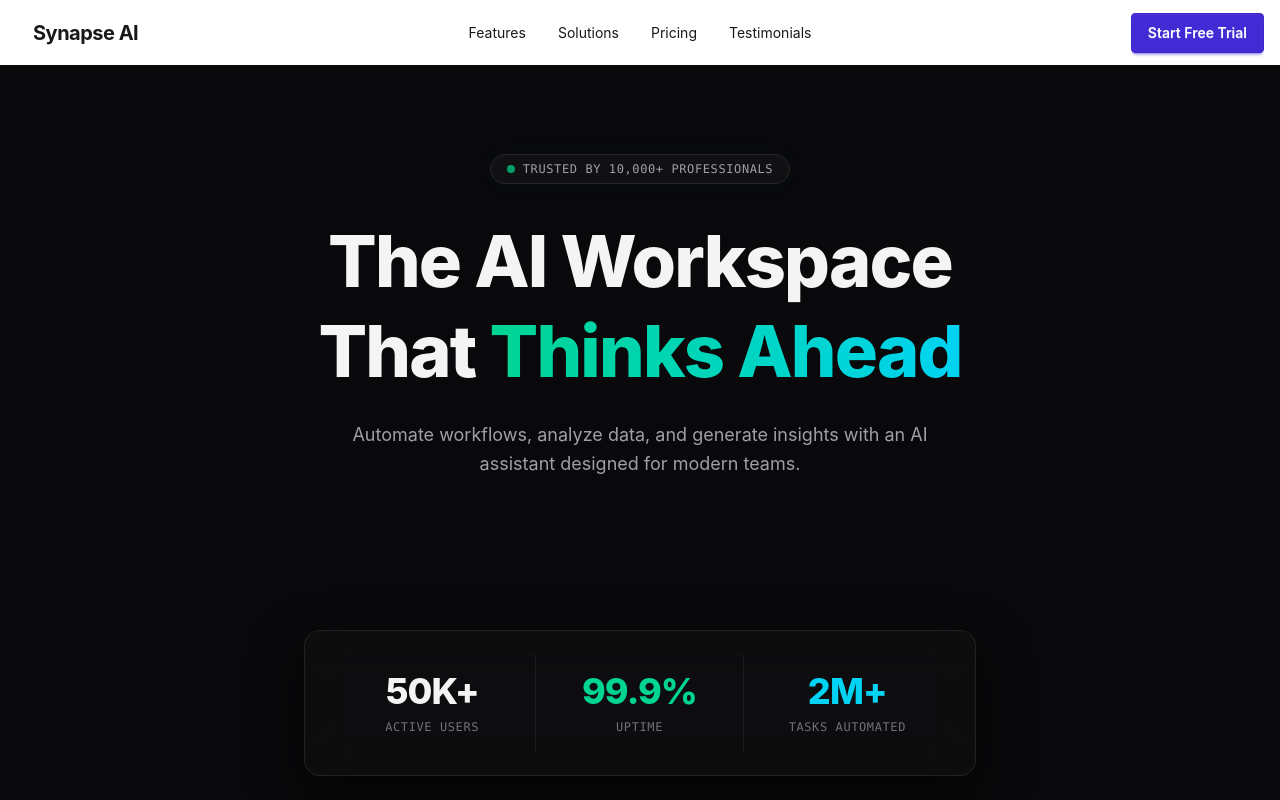
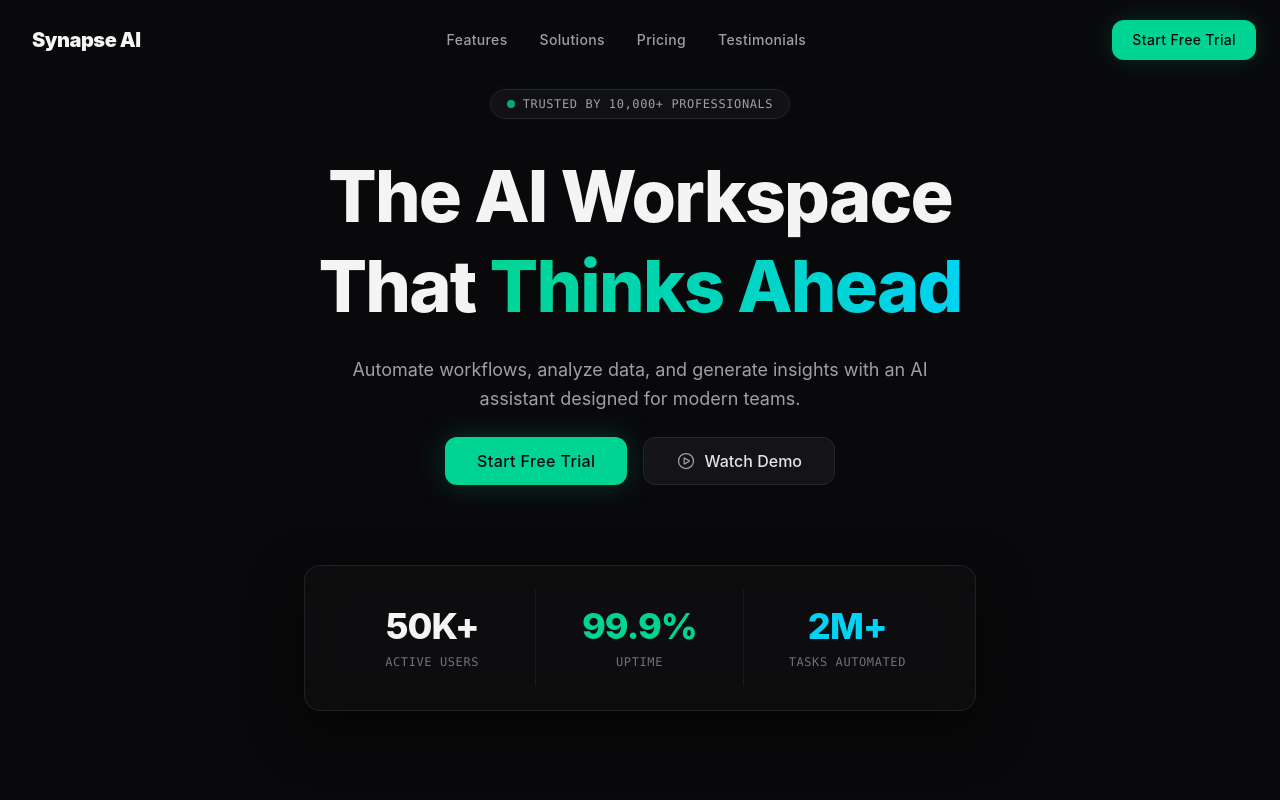
Before and after one commit to Zannatmawa/synapse-ai, a Next.js app: page / in a window 1280 px wide. Shown: the top 800 px of the page. Built offline with nearby package versions, Linux system fonts and the light colour scheme.

Commit message:
feat: initialize layout components including Hero, NavigationBar, and Main container with GSAP animations

```diff
--- a/app/components/Main.tsx
+++ b/app/components/Main.tsx
@@ -1,6 +1,6 @@
 import React from 'react'
 import HeroSection from './sections/Hero'
-// import FeaturesSection from './sections/Features'
+import FeaturesSection from './sections/Features'
 // import HowItWorksSection from './sections/HowItWorks'
 // import TestimonialsSection from './sections/Testimonials'
 // import PricingSection from './sections/Pricing'
@@ -10,8 +10,8 @@
     return (
         <>
             <HeroSection />
-            {/* <FeaturesSection />
-            <HowItWorksSection />
+            <FeaturesSection />
+            {/* <HowItWorksSection />
             <TestimonialsSection />
             <PricingSection />
             <CtaSection /> */}
--- a/app/components/sections/Hero.tsx
+++ b/app/components/sections/Hero.tsx
@@ -21,13 +21,13 @@
             duration: 1,
             delay: 0.5,
         });
-        gsap.from(".hero-btn", {
-            scale: 0.8,
-            opacity: 0,
-            duration: 0.8,
-            delay: 0.6,
-            overwrite: "auto",
-        });
+        // gsap.from(".hero-btn", {
+        //     scale: 0.8,
+        //     opacity: 0,
+        //     duration: 0.8,
+        //     delay: 0.6,
+        //     overwrite: "auto",
+        // });
 
         gsap.from(".reveal-text", {
             yPercent: 100,
--- a/app/components/sections/NavigationBar.tsx
+++ b/app/components/sections/NavigationBar.tsx
@@ -1,56 +1,129 @@
+// "use client";
+// import { useGSAP } from '@gsap/react';
+// import gsap from 'gsap';
+// import React from 'react'
+
+// const NavigationBar = () => {
+//     useGSAP(() => {
+//         const navTween = gsap.timeline({
+//             scrollTrigger: {
+//                 trigger: ".navbar",
+//                 start: "bottom top",
+//             }
+//         });
+//         navTween.fromTo(".nav-bar", { backgroundColor: 'transparent' },
+//             {
+//                 backgroundColor: "#00000050",
+//                 backgroundBlur: "blur(10px)",
+//                 duration: 1,
+//                 ease: "power1.inOut"
+//             });
+//     })
+
+//     return (
+//         <div className="navbar bg-black text-white  shadow-sm px-4">
+//             <div className="navbar-start">
+//                 <div className="dropdown">
+//                     <div tabIndex={0} role="button" className="btn btn-ghost lg:hidden">
+//                         <svg xmlns="http://www.w3.org/2000/svg" className="h-5 w-5" fill="none" viewBox="0 0 24 24" stroke="currentColor">
+//                             <path strokeLinecap="round" strokeLinejoin="round" strokeWidth="2" d="M4 6h16M4 12h8m-8 6h16" />
+//                         </svg>
+//                     </div>
+//                     <ul
+//                         // tabIndex="-1"
+//                         className="menu  menu-sm dropdown-content bg-base-100 rounded-box z-[1] mt-3 w-52 p-2 shadow">
+//                         <li><a>Features</a></li>
+//                         <li><a>Solutions</a></li>
+//                         <li><a>Pricing</a></li>
+//                         <li><a>Testimonials</a></li>
+//                     </ul>
+//                 </div>
+//                 <a className="btn btn-ghost text-xl font-bold tracking-tight">Synapse AI</a>
+//             </div>
+
+//             <div className="navbar-center nav-bar hidden lg:flex">
+//                 <ul className="menu menu-horizontal px-1 gap-2">
+//                     <li><a>Features</a></li>
+//                     <li><a>Solutions</a></li>
+//                     <li><a>Pricing</a></li>
+//                     <li><a>Testimonials</a></li>
+//                 </ul>
+//             </div>
+
+//             <div className="navbar-end">
+//                 <a className="btn btn-primary text-white">Start Free Trial</a>
+//             </div>
+//         </div>
+//     )
+// }
+
+// export default NavigationBar
+"use client";
+import { useGSAP } from '@gsap/react';
 import gsap from 'gsap';
-import React from 'react'
+import { ScrollTrigger } from 'gsap/ScrollTrigger';
+import React from 'react';
+
+if (typeof window !== "undefined") {
+    gsap.registerPlugin(ScrollTrigger);
+}
 
 const NavigationBar = () => {
-    //     useGSAP()=> {
-    //     const navTween = gsap.timeline({
-    //         scrollTrigger: {
-    //             trigger: "navbar",
-    //             start: "bottom top",
-    //         }
-    //     });
-    //     navTween, fromTo('nav', { backgroundColor: "transparent" }, { backgroundColor: "#090a0f" },
-    //         backgroundFilter: "blur(10px)",
-    //         duration: 0.5,,
-    //         ease: "power1.inOut"
-    //     });
+    useGSAP(() => {
+        gsap.to(".nav-container", {
+            backgroundColor: "rgba(9, 10, 15, 0.4)",
+            backdropFilter: "blur(12px)",
+            borderColor: "rgba(255, 255, 255, 0.08)",
+            boxShadow: "0 4px 30px rgba(0, 0, 0, 0.2)",
+            duration: 0.4,
+            ease: "power2.out",
+            scrollTrigger: {
+                trigger: "body",
+                start: "top -40px",
+                toggleActions: "play none none reverse",
+            }
+        });
+    });
 
-    // }
     return (
-        <div className="navbar bg-base-100 shadow-sm px-4">
-            <div className="navbar-start">
+        <div className="nav-container fixed top-0 left-0 right-0 z-50 bg-transparent text-zinc-300 border-b border-transparent transition-all duration-300 px-6 h-20 flex items-center">
+            <div className="w-full max-w-7xl mx-auto flex items-center justify-between">
+
+                <div className="flex items-center gap-2">
                     <div className="dropdown">
-                    <div tabIndex={0} role="button" className="btn btn-ghost lg:hidden">
+                        <div tabIndex={0} role="button" className="btn btn-ghost lg:hidden p-2 text-zinc-300 hover:bg-zinc-900/50">
                             <svg xmlns="http://www.w3.org/2000/svg" className="h-5 w-5" fill="none" viewBox="0 0 24 24" stroke="currentColor">
                                 <path strokeLinecap="round" strokeLinejoin="round" strokeWidth="2" d="M4 6h16M4 12h8m-8 6h16" />
                             </svg>
                         </div>
-                    <ul
-                        // tabIndex="-1"
-                        className="menu menu-sm dropdown-content bg-base-100 rounded-box z-[1] mt-3 w-52 p-2 shadow">
-                        <li><a>Features</a></li>
-                        <li><a>Solutions</a></li>
-                        <li><a>Pricing</a></li>
-                        <li><a>Testimonials</a></li>
+                        <ul tabIndex={0} className="menu menu-sm dropdown-content bg-zinc-900/95 border border-zinc-800 backdrop-blur-xl rounded-2xl z-[1] mt-3 w-52 p-3 shadow-2xl gap-1 text-zinc-300">
+                            <li><a className="hover:text-emerald-400 py-2">Features</a></li>
+                            <li><a className="hover:text-emerald-400 py-2">Solutions</a></li>
+                            <li><a className="hover:text-emerald-400 py-2">Pricing</a></li>
+                            <li><a className="hover:text-emerald-400 py-2">Testimonials</a></li>
                         </ul>
                     </div>
-                <a className="btn btn-ghost text-xl font-bold tracking-tight">Synapse AI</a>
+                    <a className="text-xl font-black tracking-tight text-zinc-100 hover:opacity-90 transition-opacity cursor-pointer">Synapse AI</a>
                 </div>
 
-            <div className="navbar-center hidden lg:flex">
-                <ul className="menu menu-horizontal px-1 gap-2">
-                    <li><a>Features</a></li>
-                    <li><a>Solutions</a></li>
-                    <li><a>Pricing</a></li>
-                    <li><a>Testimonials</a></li>
+                <div className="hidden lg:flex items-center">
+                    <ul className="flex items-center gap-8 text-sm font-medium tracking-wide">
+                        <li><a className="hover:text-emerald-400 text-zinc-400 transition-colors cursor-pointer">Features</a></li>
+                        <li><a className="hover:text-emerald-400 text-zinc-400 transition-colors cursor-pointer">Solutions</a></li>
+                        <li><a className="hover:text-emerald-400 text-zinc-400 transition-colors cursor-pointer">Pricing</a></li>
+                        <li><a className="hover:text-emerald-400 text-zinc-400 transition-colors cursor-pointer">Testimonials</a></li>
                     </ul>
                 </div>
 
-            <div className="navbar-end">
-                <a className="btn btn-primary text-white">Start Free Trial</a>
+                <div>
+                    <a className="h-10 px-5 flex items-center justify-center rounded-xl font-medium text-zinc-950 bg-emerald-400 hover:bg-emerald-300 transition-all duration-300 shadow-[0_0_25px_rgba(16,185,129,0.2)] text-sm tracking-wide cursor-pointer">
+                        Start Free Trial
+                    </a>
+                </div>
+
             </div>
         </div>
-    )
-}
+    );
+};
 
-export default NavigationBar
+export default NavigationBar;
```
Lines whose indentation alone changed are shown as unchanged.
